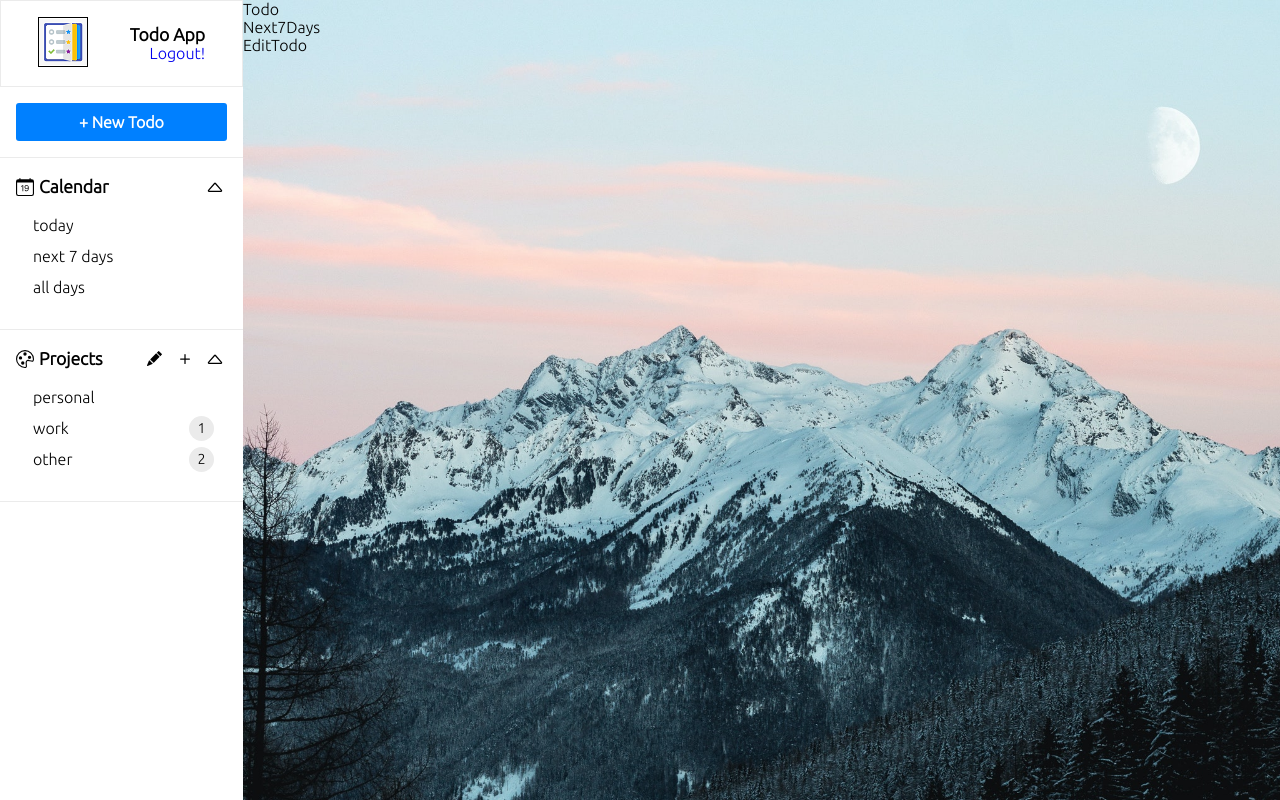
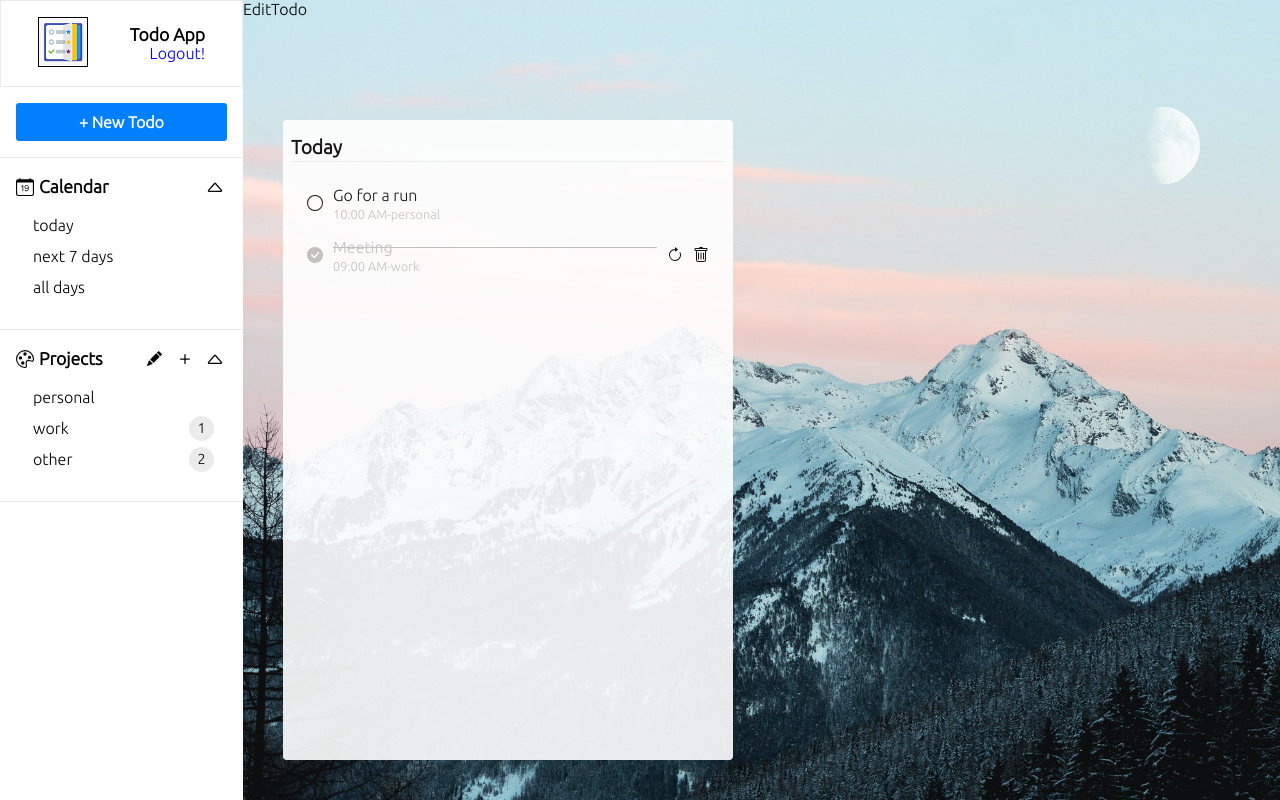
Before and after one commit to zvirgo/Todo-app, a React (Create React App) app: page / in a window 1280 px wide. Built offline with nearby package versions, Linux system fonts and the light colour scheme; the HTML template or start-up script is replaced by a standard one.

Commit message:
complete Todos & Todo component

```diff
--- a/src/App.css
+++ b/src/App.css
@@ -28,6 +28,7 @@
   background-image: url("./images/bg.jpg");
   background-repeat: no-repeat;
   background-size: cover;
+  position: relative;
 }
 
 /* User */
@@ -351,3 +352,64 @@
 .ProjectForm button:hover {
   filter: brightness(1.1);
 }
+/* Todos */
+.Todos {
+  width: 450px;
+  height: 80%;
+  background-color: white;
+
+  position: absolute;
+  bottom: 40px;
+  left: 40px;
+
+  border-radius: 4px;
+  opacity: 0.9;
+
+  padding: 0 0.5rem 0.5rem 0.5rem;
+}
+.Todos .selected-project {
+  margin: 1rem 0;
+  text-transform: capitalize;
+  font-size: 1.2rem;
+  font-weight: bold;
+  padding-bottom: 2px;
+  border-bottom: 1px solid #eeeeee;
+}
+.Todos .todos {
+  overflow-y: auto;
+}
+/* Todo */
+.Todo {
+  padding: 0.5rem 1rem;
+}
+.Todo .todo-container {
+  display: flex;
+  align-items: center;
+}
+.Todo .todo-container span {
+  cursor: pointer;
+}
+.Todo .todo-container .text {
+  position: relative;
+  flex: 1;
+  margin: 0 10px;
+  cursor: pointer;
+}
+.Todo .todo-container .text span {
+  font-size: 0.8rem;
+  color: #bebebe;
+}
+.Todo .todo-container .text .line {
+  height: 1px;
+  background: #bebebe;
+  position: absolute;
+  top: 25%;
+  width: 0;
+  transition: width 250ms ease-in-out;
+}
+.Todo .todo-container .text .line-through {
+  width: 100%;
+}
+.Todo .todo-container .add-to-next-day {
+  margin-right: 10px;
+}
--- a/src/components/Todo.jsx
+++ b/src/components/Todo.jsx
@@ -1,8 +1,52 @@
-import React from 'react'
+import React, { useState } from 'react'
+import { ArrowClockwise, CheckCircleFill, Circle, Trash } from 'react-bootstrap-icons'
 
-const Todo = () => {
+const Todo = ({todo}) => {
+  const [hover, setHover] = useState(false)
   return (
-    <div>Todo</div>
+    <div className='Todo'>
+      <div className="todo-container"
+        onMouseEnter={() => setHover(true)}
+        onMouseLeave={() => setHover(false)}
+      >
+        <div className="check-todo">
+          {
+            todo.checked ?
+              <span>
+                <CheckCircleFill color='#bebebe' />
+              </span>
+              :
+              <span>
+                <Circle color={todo.color} />
+              </span>
+          }
+        </div>
+        <div className="text">
+          <p style={{ color: todo.checked ? '#bebebe' : '#000' }}>
+            {todo.text}
+          </p>
+          <span>{todo.time}-{todo.project}</span>
+          <div className={`line ${todo.checked ? 'line-through' : ''}`}></div>
+        </div>
+        <div className="add-to-next-day">
+          {
+            todo.checked && <span>
+              <ArrowClockwise />
+            </span>
+          }
+        </div>
+        <div className="delete-todo">
+          {
+            (hover || todo.checked) &&
+            <span>
+              <Trash />
+            </span>
+          }
+        </div>
+
+      </div>
+
+    </div>
   )
 }
 
--- a/src/components/Todos.jsx
+++ b/src/components/Todos.jsx
@@ -1,12 +1,25 @@
 import React from 'react'
 import Todo from './Todo'
 import Next7Days from './Next7Days'
+import { todos } from '../constants'
 
 const Todos = () => {
+  const selectedProject = "today"
   return (
     <div className='Todos'>
-      <Todo />
-      <Next7Days />
+      <div className='selected-project'>
+        {selectedProject}
+      </div>
+      <div className="todos">
+        {
+          selectedProject === "next 7 days" ?
+            <Next7Days todos={todos} />
+            :
+            todos.map(todo =>
+              <Todo todo={todo} key={todo.id} />
+            )
+        }
+      </div>
     </div>
   )
 }
--- a/src/constants/index.js
+++ b/src/constants/index.js
@@ -4,3 +4,25 @@
     { id: 2, name: "Work", numOfTodos: 1 },
     { id: 3, name: "Other", numOfTodos: 2 }
 ]
+export const todos = [
+    {
+        id: 'd54sd4',
+        text: "Go for a run",
+        time: "10:00 AM",
+        date: "06/03/2021",
+        day: "6",
+        checked: false,
+        color: '#000000',
+        project: 'personal'
+    },
+    {
+        id: 'd54fdf',
+        text: "Meeting",
+        time: "09:00 AM",
+        date: "08/03/2021",
+        day: "1",
+        checked: true,
+        color: '#00ff00',
+        project: 'work'
+    }
+]
```
